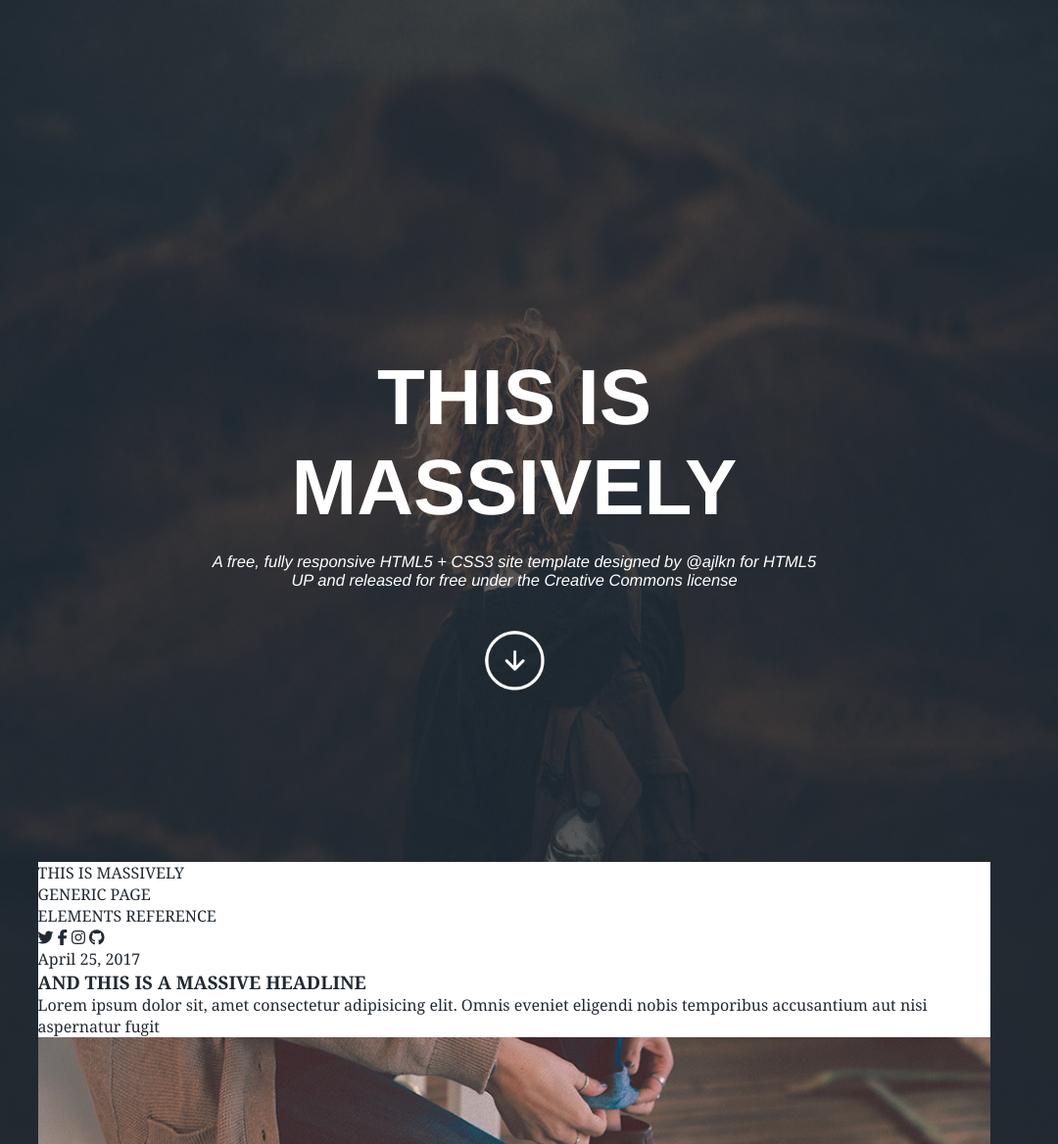
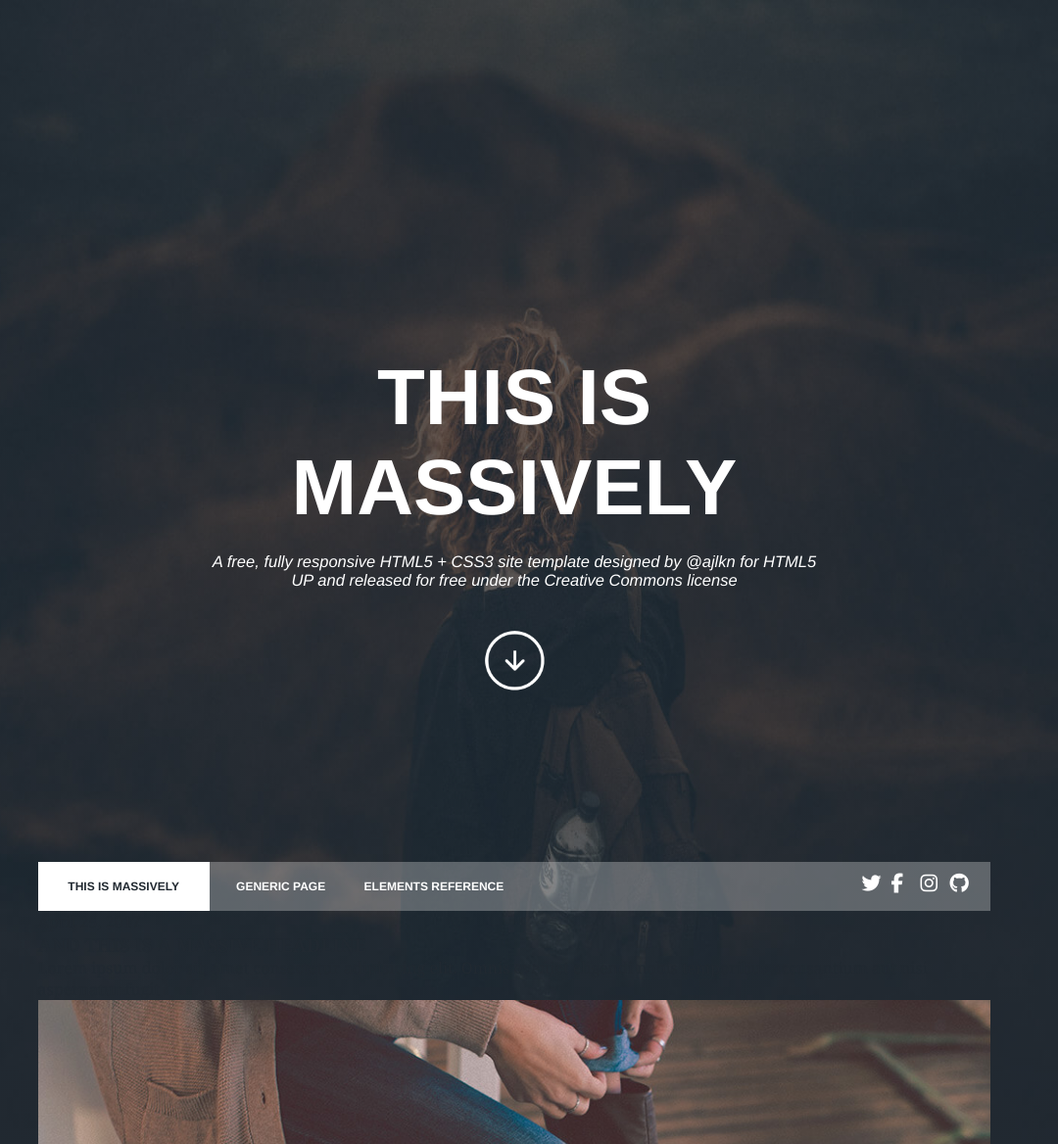
Before and after one commit to EuniceSp/-Massively-Landing-Page--Practice-CodeDamn, a plain HTML site: page index.html in a window 1280 px wide. Shown: the top 1168 px of the page at 98% size, without its empty margins (115-1195 px from the left). Drawn offline with Linux system fonts and the light colour scheme.

Commit message:
Nav terminado

```diff
--- a/index.html
+++ b/index.html
@@ -29,13 +29,13 @@
   <main>
 
     <section id="nav">
-      <div class="active">
+      <div class="nav1">
         <p>THIS IS MASSIVELY</p>
       </div>
-      <div class="inactive">
+      <div class="nav2">
         <p>GENERIC PAGE</p>
       </div>
-      <div class="inactive">
+      <div class="nav3">
         <p>ELEMENTS REFERENCE</p>
       </div>
       <div class="icons">
--- a/style.css
+++ b/style.css
@@ -75,7 +75,68 @@ header{
 }
 
 main{
-    background-color: var(--bgwhite);
     margin-left: 12vw;
     margin-right: 12vw;
 }
+
+#nav{
+    width: 100%;
+    height: 50px;
+    display: flex;
+    flex-direction: row;
+    align-items: center;
+    font-size: 12px;
+    font-family: "Source Sans Pro", Helvetica, sans-serif;
+}
+
+.nav1{
+    background-color: var(--bgwhite);
+    width: 18%;
+    height: 100%;
+    font-weight: 900;
+    color: var(--tx1);
+    display: flex;
+    justify-content: center;
+    align-items: center;
+    padding: 12px;
+}
+
+.nav2{
+    background-color: rgba(238, 238, 238, 0.30);
+    width: 15%;
+    height: 100%;
+    color: var(--tx2);
+    font-weight: 900;
+    display: flex;
+    justify-content: center;
+    align-items: center;
+    padding: 12px;
+}
+
+.nav3{
+    background-color: rgba(238, 238, 238, 0.30);
+    width: 47%;
+    height: 100%;
+    color: var(--tx2);
+    font-weight: 900;
+    display: flex;
+    align-items: center;
+    padding: 12px;
+}
+
+.icons{
+    background-color: rgba(238, 238, 238, 0.30);
+    width: 20%;
+    height: 100%;
+    color: var(--tx2);
+    padding: 12px;
+    font-size: 20px;
+    display: flex;
+    flex-direction: row;
+    justify-content: flex-end;
+}
+
+.icons i{
+    width: 30px;
+    height: 30px;
+}
```
